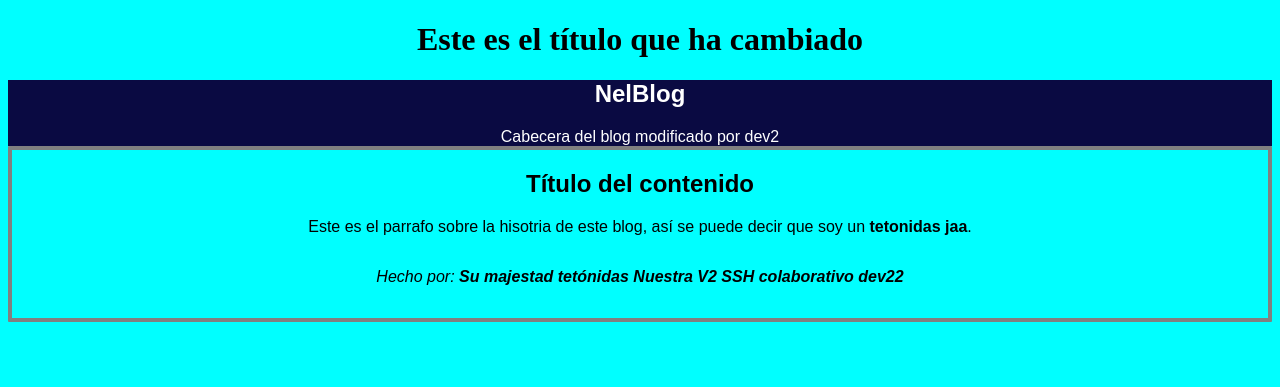
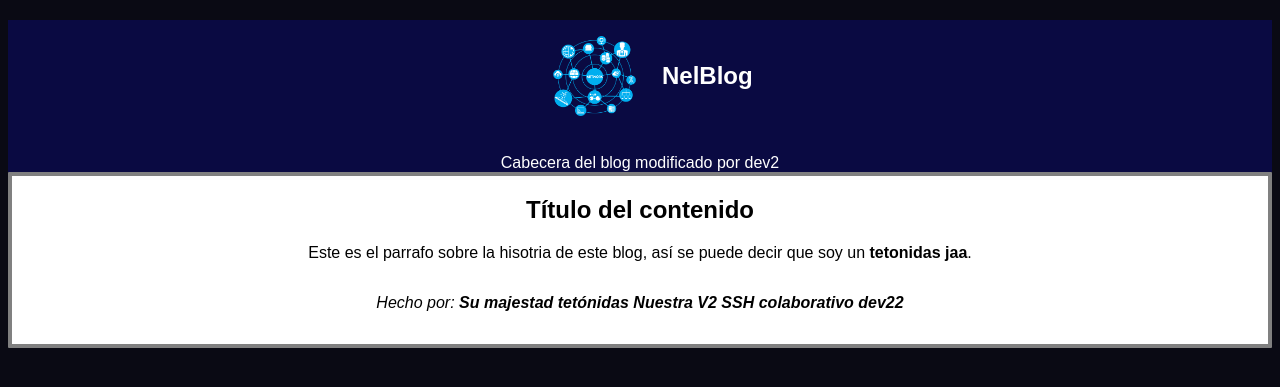
Before and after one commit to neaphdev/myblog, a Python web app: template templates/blog.html in a window 1280 px wide. Shown: the top 387 px of the page. Run offline with Jinja, Linux system fonts and the light colour scheme; the template is opened without the code that fills it, so the values that code supplies are empty.

Commit message:
Color de fondo, logo y eliminación de título innecesario

```diff
--- a/css/estilos.css
+++ b/css/estilos.css
@@ -10,6 +10,7 @@ table{
 .container{
     border-radius: 1px;
     border: 4px solid gray;
+    background-color: white;
     margin: auto;
     padding-bottom: 2rem;
     font-family: Arial, Helvetica, sans-serif;
@@ -29,3 +30,17 @@ table{
     color: white;
     font-family: sans-serif;
 }
+
+.logo-principal{
+    height: 80px;
+    width: auto;
+}
+.title-header{
+    display: flex;
+    justify-content: center; /* align horizontal */
+    align-items: center; /* align vertical */
+    padding-top: 1rem;
+}
+body{
+    background-color: rgb(10, 10, 20);
+}
--- a/templates/blog.html
+++ b/templates/blog.html
@@ -10,10 +10,13 @@
 </head>
 
 <body>
-    <h1>Este es el título que ha cambiado</h1>
+
     <div id="cabecera">
-        <strong><h2>NelBlog</h2></strong>
-
+        <strong>
+            <h2 class="title-header">
+                <img class="logo-principal" src="../img/minilogo.png" alt="logo"> NelBlog
+            </h2>
+        </strong><br>
         Cabecera del blog modificado por dev2
     </div>
     <div class="container">
```
